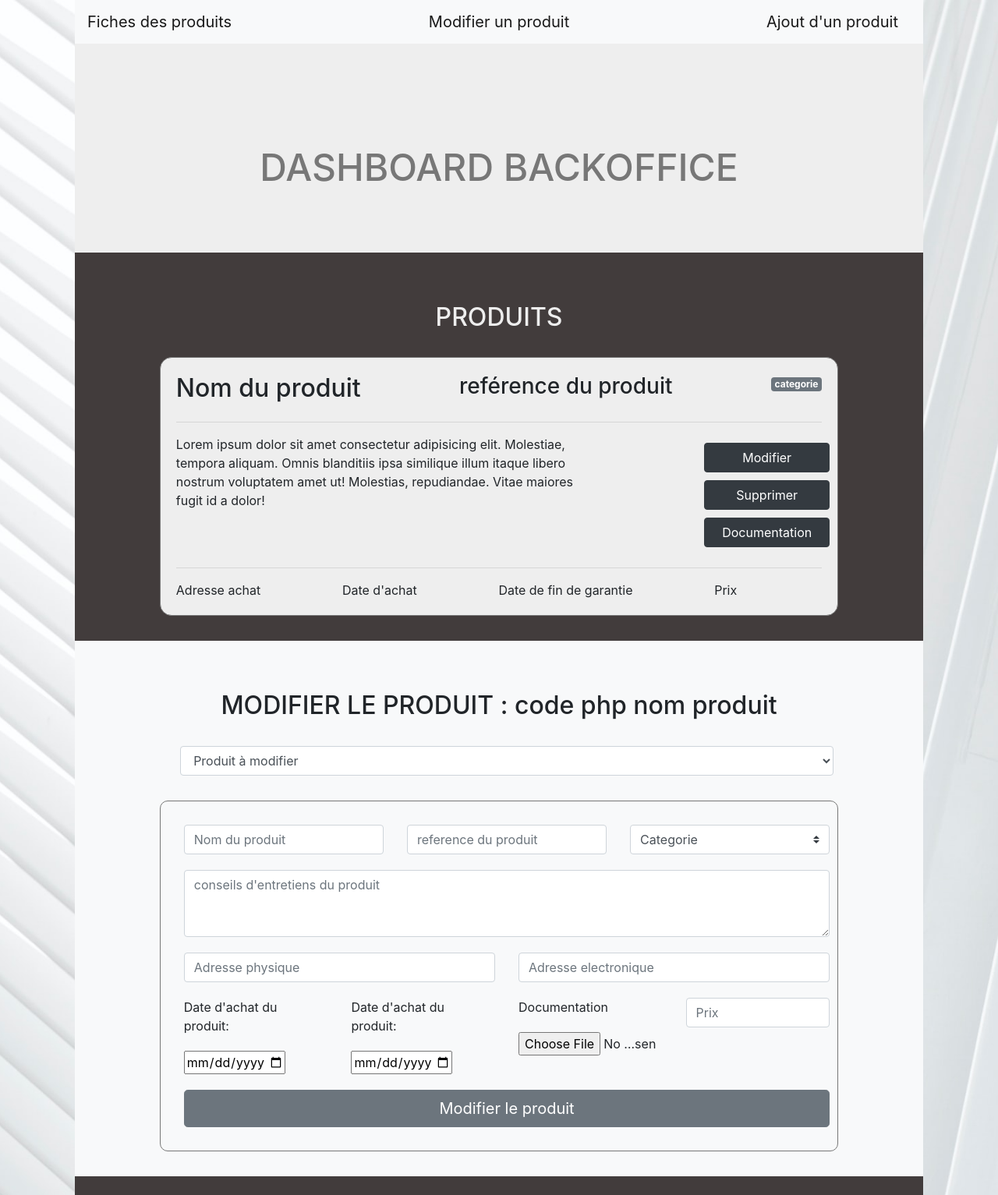
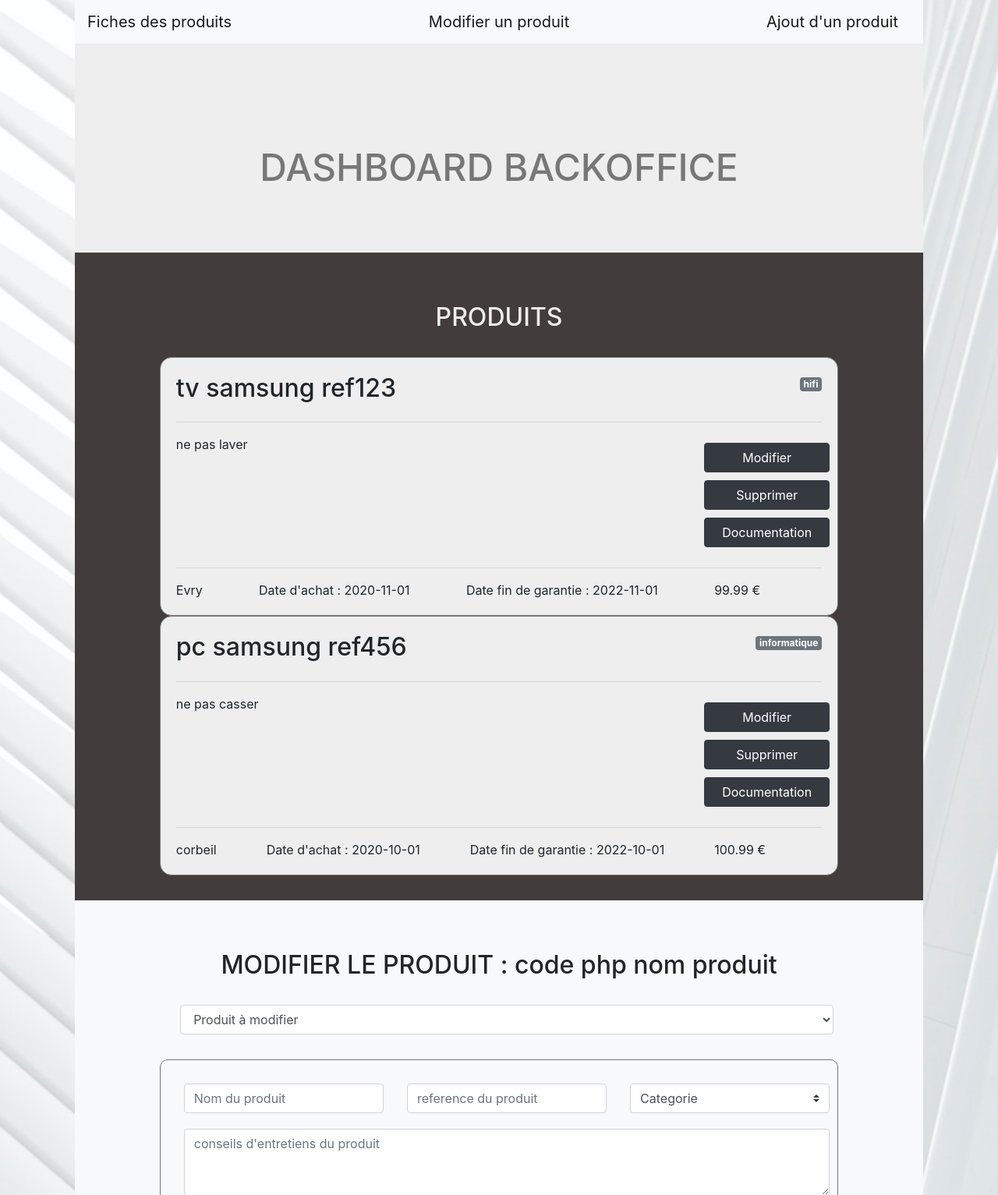
Before and after one commit to ZakariyaeTaibi-JCMairot/dashboard-gestion-achat-mat-riel, a PHP site: page /produit.php in a window 1280 px wide. Shown: the top 1533 px of the page at 78% size. Run offline with PHP 8.4, Linux system fonts and the light colour scheme; data comes from the database, SQL or seed files in the repository.

Commit message:
read bdd pour fiche produit

```diff
--- /dev/null
+++ b/inc/fonctions.php
@@ -0,0 +1,10 @@
+<?php
+// Fonction pour tester si user est connecté
+function userConnecte(){
+	if(isset($_SESSION['membre'])){
+		return true;
+	}
+	else{
+		return false;
+	}
+}
--- a/inc/init.php
+++ b/inc/init.php
@@ -1,11 +1,18 @@
 <?php
+// ouverture de la session
+session_start();
+
 // lien vers la base de données
-
 $pdo= new PDO('mysql:host=localhost;dbname=crudzak','root','',array(
 	PDO::ATTR_ERRMODE => PDO::ERRMODE_WARNING,
 	PDO::ATTR_DEFAULT_FETCH_MODE => PDO::FETCH_ASSOC,
 	PDO::MYSQL_ATTR_INIT_COMMAND => "SET NAMES utf8"
 ));
+//variable de controle et affichage des messages d'erreur
+$error='';
 
 
+// FONCTIONS
+include('fonctions.php');
+
 ?>
--- a/produit.php
+++ b/produit.php
@@ -1,41 +1,46 @@
 <?php
-require_once('inc/header.php');
-require_once('inc/nav.php');
+// accés à la base de donnée
 require_once('inc/init.php');
-// insertion du code php
-// gérer l'accés à la table des produits
+//variable de la requete sql
+$sqlSelect='SELECT * FROM `produitzak`';
+// variable preparatiuon de la requête
+$query = $pdo->prepare($sqlSelect);
+// execution de la requête
+$query->execute();
+$resultats=$query->fetchAll();
 
 
 
+
+
+require_once('inc/header.php');
+require_once('inc/nav.php');
 ?>
 <div class="bgDashBoard">
 	<h1 class="titleDashboard">DASHBOARD BACKOFFICE</h1>
 	<!-- tableau read la base de donné pour afficahge dans un tableau / bouton suppr/
 	bouton motifier qui renvoie à un formulaire prés rempli
 	avec les données du produit à modifier-->
+
 	<div class="allProduit" id="allProduit">
 		<h2 class="h2Produit">PRODUITS</h2>
+		<!-- debut foreach read produitzak=>produit-->
+		<?php foreach($resultats as $result): extract($result) ?>
 			<div id="cardProduit" class="ficheProduit">
 				<!-- entête de la fiche produit -->
 				<div class="headProduit">
 					<div>
-					<h2>Nom du produit</h2>
-				</div>
-				<div>
-					<h3>reférence du produit</h3>
+						<h2><?=$nom_prod?> <?=$ref_prod?></h2>
 					</div>
 					<div >
-					<span class="badge badge-secondary">categorie</span>
+						<span class="badge badge-secondary"><?=$cate_prod?></span>
 					</div>
 				</div>
 				<hr>
 				<!-- corps de la fich produit -->
 				<div class="mainProduit">
 					<div>
-					<p>Lorem ipsum dolor sit amet consectetur adipisicing elit.
-					Molestiae, tempora aliquam. Omnis blanditiis ipsa similique
-					illum itaque libero nostrum voluptatem amet ut! Molestias,
-					repudiandae. Vitae maiores fugit id a dolor!</p>
+						<p><?=$conseil_util?></p>
 
 					</div>
 					<div class="div-vide"><img src="" alt=""></div>
@@ -48,13 +53,17 @@ require_once('inc/init.php');
 				<hr>
 				<!-- footer de l fiche produit -->
 				<div class="footerProduit">
-				<div>Adresse achat</div>
-				<div>Date d'achat</div>
-				<div>Date de fin de garantie</div>
-				<div class="prixProduit">Prix</div>
+					<div><?=$lieux_achat?></div>
+					<div>Date d'achat : <?=$date_achat?></div>
+					<div>Date fin de garantie : <?=$fin_garantie?></div>
+					<div class="prixProduit"><?=$prix_prod." €"?></div>
 				</div>
 			</div>
+		<!-- fin foreach read produitzak=>produit-->
+		<?php endforeach ?>
+
 	</div>
+<!-- update produit -->
 	<div class="upDateProduit bg-light" id="upDateProduit">
 		<h2>MODIFIER LE PRODUIT : code php nom produit</h2>
 		<form class="readProduit" method="POST">
@@ -63,9 +72,6 @@ require_once('inc/init.php');
 			<option>php tous les nom de produit avec la ref</option>
 		</select>
 		</form>
-		<!-- formulaire comme ajout mais prérempli en fonction du bouton modifier
-		du tableau produit. ajout d'un select avec le nom et/ou ref du produit boucle
-		foreach dans le menu select + un aucun produit selectionné par defaut-->
 		<div class="formUpDate">
 		<form method="POST">
 			<!-- nom du produit / reference du produit / categorie  -->
@@ -129,6 +135,7 @@ require_once('inc/init.php');
 			</form>
 		</div>
 	</div>
+
 	<!--formulaire d'ajout de produit-->
 
 	<div class="createProduit" id="createProduit">
```
Lines whose indentation alone changed are shown as unchanged.
